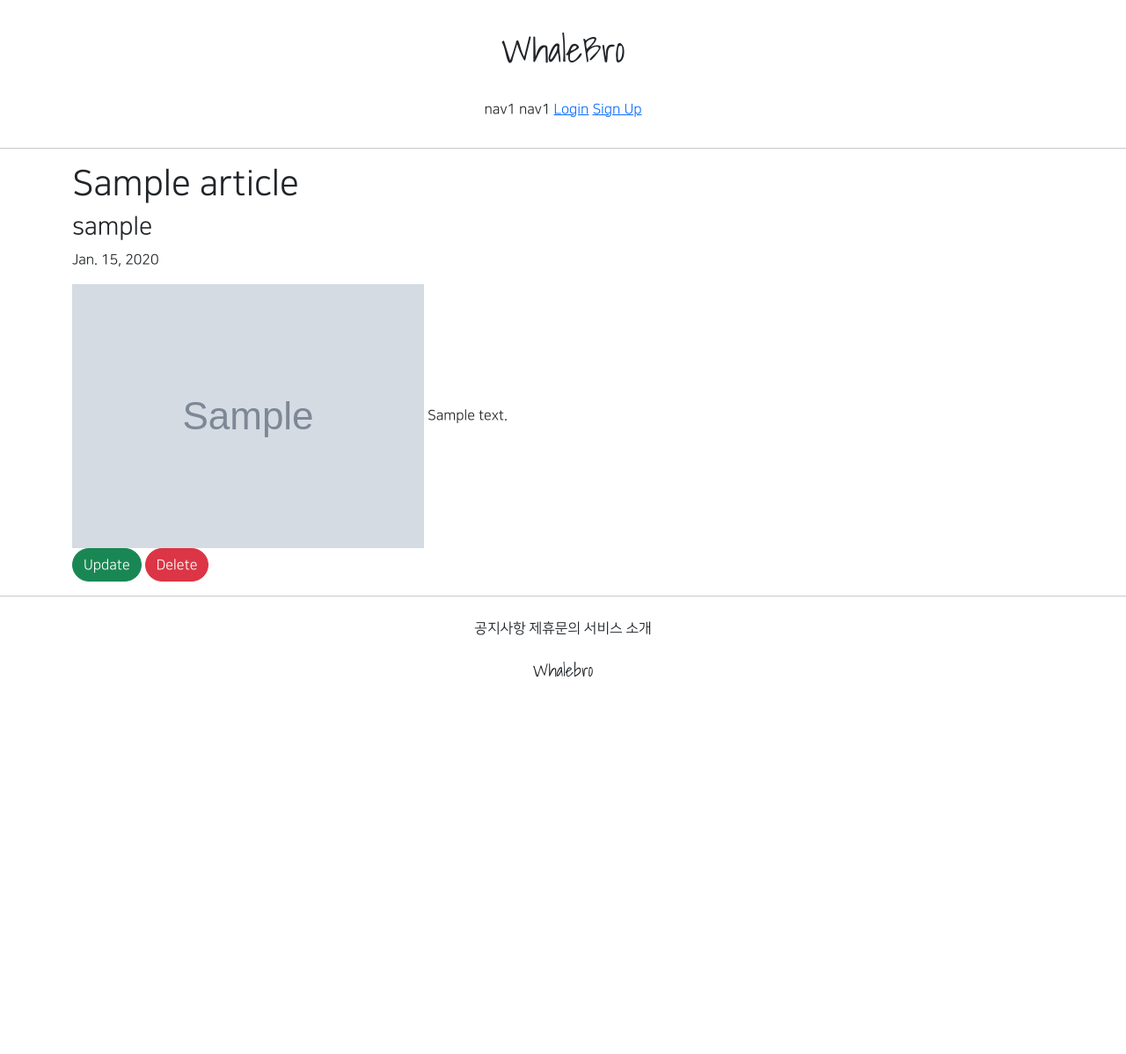
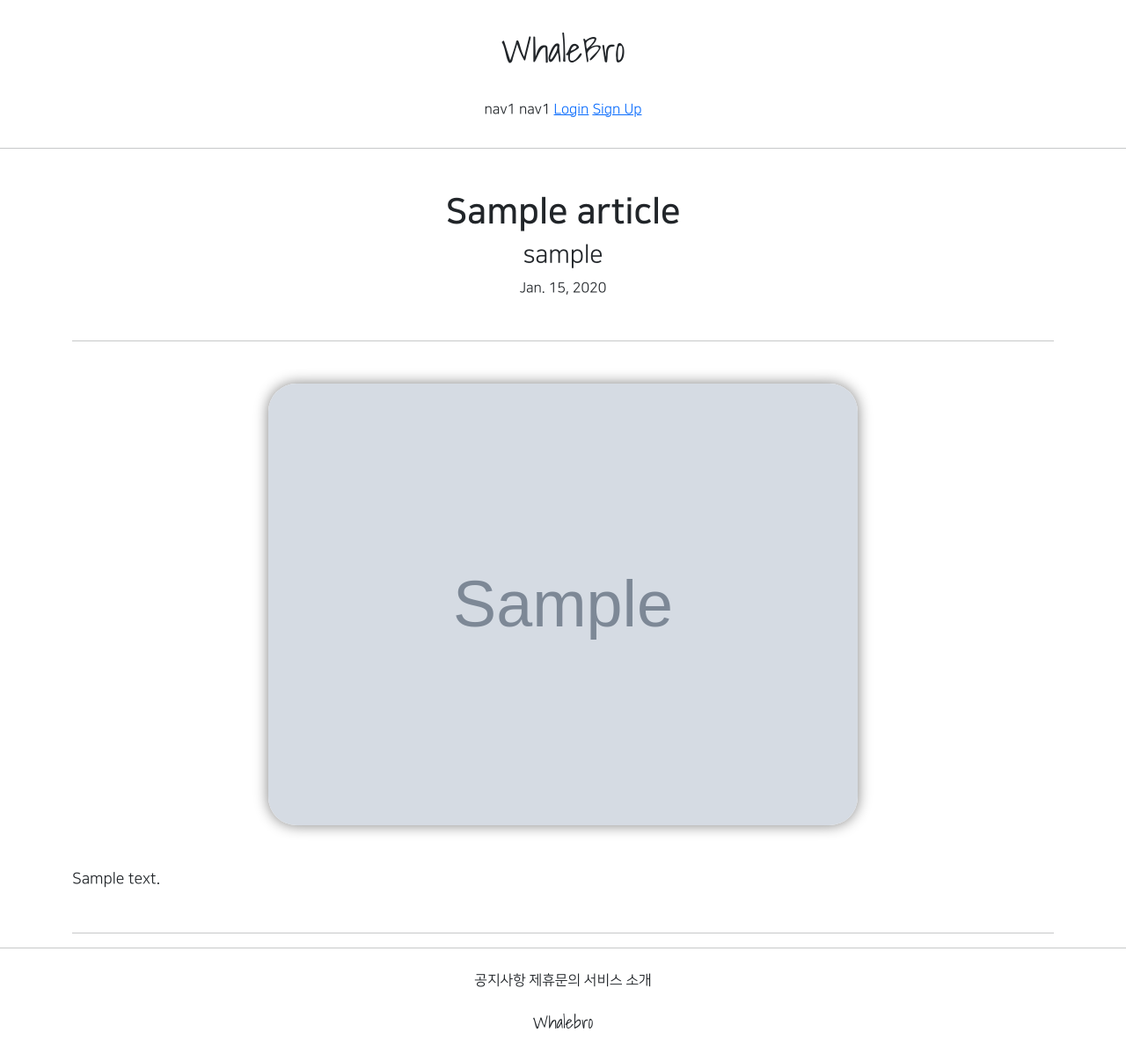
Before and after one commit to tkxksdl2/gis_6, a Django app: page /articles/detail/1 in a window 1280 px wide. Shown: the whole page at 88% size. Before the commit the page ends 770 px from the top, so only its background shows below. Run offline with Django 3.2, Linux system fonts and the light colour scheme; tables that the repository leaves empty hold one stand-in row (values such as "Sample post"); grey boxes marked "Sample" are stand-in pictures; parts of the project's set-up code (start-up, migrations or seed data) failed here and were passed over; some libraries are stand-ins or nearby versions.

Commit message:
08/05 6ban class commit 2. Article

```diff
--- a/articleapp/templates/articleapp/detail.html
+++ b/articleapp/templates/articleapp/detail.html
@@ -3,17 +3,26 @@
 
 {% block content %}
 
-    <div class="container">
-        <div>
+    <div class="container text-center">
+        <div class="my-5">
             {# 제목, 글쓴이, 작성일자. #}
-            <h1>{{ target_article.title }}</h1>
+            <h1 class="NNS_B">{{ target_article.title }}</h1>
             <h3>{{ target_article.writer.profile.nickname }}</h3>
             <p>{{ target_article.created_at }}</p>
         </div>
-        <div>
+
+        <hr>
+
+        <div class="my-5">
             {# 게시글 대표 이미지, 콘텐츠. #}
-            <img src="{{ target_article.image.url }}">
+            <img src="{{ target_article.image.url }}"
+            class="article_image">
+
+            <div class="article_content my-5">
             {{ target_article.content }}
+            </div>
+
+            {% if target_article.writer == user  %}
             <div>
             <a href="{% url 'articleapp:update' pk=target_article.pk %}"
             class="btn btn-success rounded-pill px5">
@@ -24,6 +33,11 @@
                 Delete
             </a>
             </div>
+            {% endif %}
+        </div>
+        <hr>
+        <div>
+            {#  댓글내용, 댓글 작성 #}
         </div>
     </div>
 
--- a/static/base.css
+++ b/static/base.css
@@ -42,3 +42,14 @@
 .round_button:hover {
     color: dimgray;
 }
+
+.article_image {
+    width: 60%;
+    border-radius: 2rem;
+    box-shadow: 0 0 1rem grey;
+}
+
+.article_content {
+    text-align: left;
+    font-size: 1.1rem;
+}
```
Lines whose indentation alone changed are shown as unchanged.
